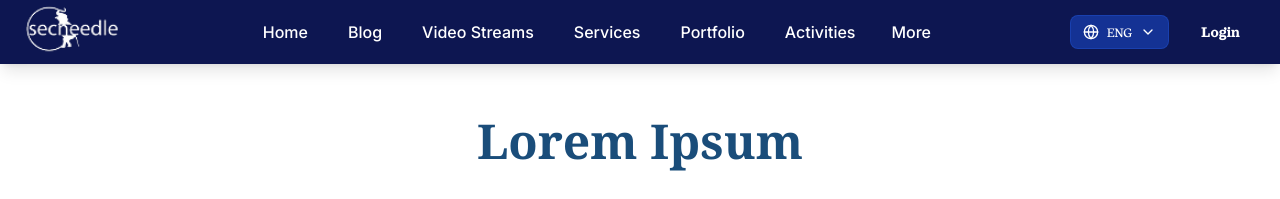
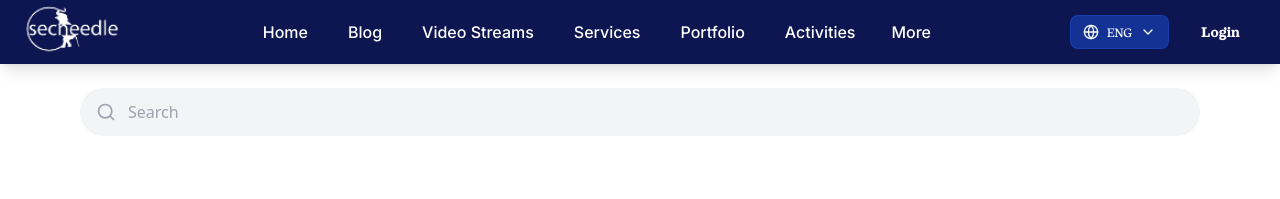
Before and after one commit to doneymore/devtribe, a Next.js app: page /pages/videoScreen in a window 1280 px wide. Shown: the top 199 px of the page. Built offline with nearby package versions, Linux system fonts and the light colour scheme.

Commit message:
commit changes on activity and video streams

```diff
--- a/app/component/reusable/activites/latest.tsx
+++ b/app/component/reusable/activites/latest.tsx
@@ -420,7 +420,7 @@ const ScrollingCarousel: React.FC<ScrollingCarouselProps> = ({
                 href={section.link}
                 className="inline-flex items-center gap-2 mb-4 md:mb-6 group"
               >
-                <h3 className="text-lg md:text-xl lg:text-2xl font-bold text-gray-800 group-hover:text-blue-600 transition-colors">
+                <h3 className="text-lg md:text-xl lg:text-2xl font-bold text-[#0D1651] group-hover:text-blue-600 transition-colors">
                   {section.title}
                 </h3>
                 {showLinkIcon && (
--- a/app/component/reusable/activites/main.tsx
+++ b/app/component/reusable/activites/main.tsx
@@ -66,7 +66,7 @@ export const ActivitiesSection: React.FC = () => {
     <section className="py-12 md:py-16 lg:py-20 px-4 md:px-6 lg:px-8 bg-gray-100">
       {/* Title */}
       <h2
-        className="text-4xl md:text-5xl lg:text-6xl text-center mb-12 md:mb-16 lg:mb-20 capitalize leading-none"
+        className="text-4xl md:text-5xl lg:text-6xl text-center mb-12 md:mb-16 lg:mb-20 capitalize leading-none text-[#0D1651]"
         style={{
           fontFamily: "Times New Roman, serif",
           fontWeight: 400,
--- a/app/component/reusable/videos/lastestVideos.tsx
+++ b/app/component/reusable/videos/lastestVideos.tsx
@@ -1,5 +1,5 @@
 import React from 'react';
-import { ThumbsUp, MessageSquare } from 'lucide-react';
+import { ThumbsUp, MessageSquare, Search } from 'lucide-react';
 
 // Types
 interface VideoItem {
@@ -24,6 +24,8 @@ interface YouTubeVideoSectionProps {
   backgroundColor?: string;
   titleColor?: string;
   showShadow?: boolean;
+  onSearch?: (query: string) => void;
+  searchPlaceholder?: string;
 }
 
 const YouTubeVideoSection: React.FC<YouTubeVideoSectionProps> = ({
@@ -32,16 +34,56 @@ const YouTubeVideoSection: React.FC<YouTubeVideoSectionProps> = ({
   maxWidth = "1227px",
   backgroundColor = "white",
   titleColor = "#1a4d7a",
-  showShadow = true
+  showShadow = true,
+  onSearch,
+  searchPlaceholder = "Search"
 }) => {
   const [playingVideo, setPlayingVideo] = React.useState<string | null>(null);
+  const [searchQuery, setSearchQuery] = React.useState("");
 
   const handleVideoClick = (videoId: string) => {
     setPlayingVideo(videoId);
   };
 
+  const handleSearchSubmit = (e: React.FormEvent) => {
+    e.preventDefault();
+    if (onSearch) {
+      onSearch(searchQuery);
+    }
+  };
+
+  const handleSearchChange = (e: React.ChangeEvent<HTMLInputElement>) => {
+    setSearchQuery(e.target.value);
+  };
+
   return (
     <div className="w-full" style={{ backgroundColor }}>
+      {/* Search Bar Section */}
+      <section className="py-6 px-4 sm:px-6 lg:px-20">
+        <div className="max-w-7xl mx-auto">
+          <form onSubmit={handleSearchSubmit} className="relative w-full">
+            <div className="relative flex items-center">
+              {/* Search Icon */}
+              <div className="absolute left-4 pointer-events-none">
+                <Search className="w-5 h-5 text-gray-400" />
+              </div>
+
+              {/* Search Input */}
+              <input
+                type="text"
+                value={searchQuery}
+                onChange={handleSearchChange}
+                placeholder={searchPlaceholder}
+                className="w-full pl-12 pr-4 py-3 bg-gray-100 border-0 rounded-full text-gray-700 placeholder-gray-400 focus:outline-none focus:ring-2 focus:ring-blue-500 focus:bg-white transition-all text-sm sm:text-base"
+                style={{
+                  fontFamily: 'system-ui, -apple-system, sans-serif'
+                }}
+              />
+            </div>
+          </form>
+        </div>
+      </section>
+
       {/* Main Featured Video Section */}
       <section className="py-12 px-4 sm:px-6 lg:px-20">
         <div className="max-w-7xl mx-auto">
```
